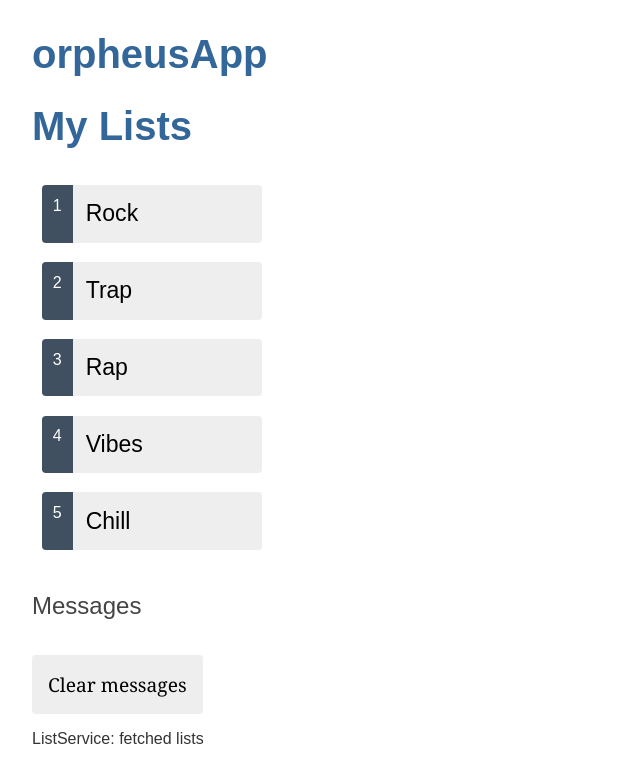
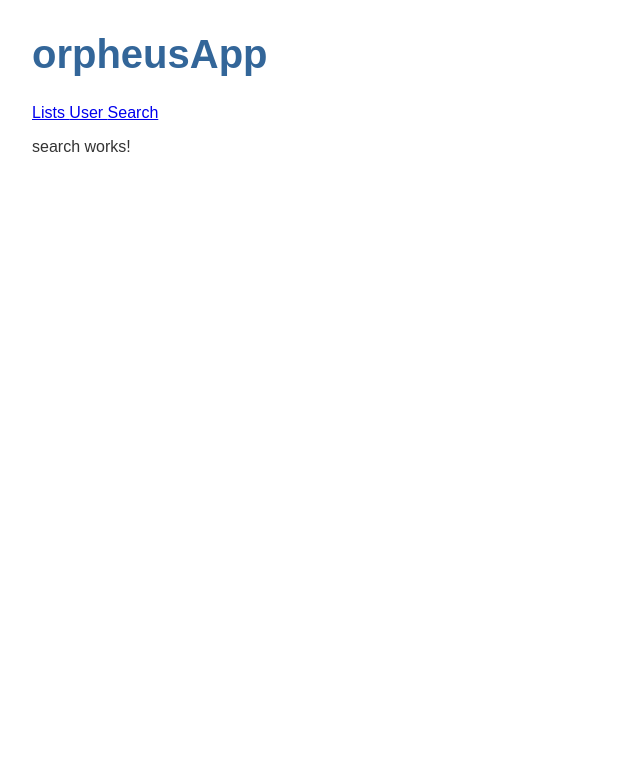
Before and after one commit to zholly15/Saas-Orpheus, an Angular app in the folder orpheusApp/: page /search in a window 1280 px wide. Before the commit this address led to /. Shown: the top 782 px of the page, without its empty margins (0-640 px from the left). Built offline with nearby package versions, Linux system fonts and the light colour scheme.

Commit message:
added routes and components for user, search, and lists

```diff
--- a/orpheusApp/src/app/app-routing.module.ts
+++ b/orpheusApp/src/app/app-routing.module.ts
@@ -1,7 +1,14 @@
 import { NgModule } from '@angular/core';
 import { RouterModule, Routes } from '@angular/router';
+import { ListsComponent } from './lists/lists.component';
+import { UsersComponent } from './users/users.component';
+import { SearchComponent } from './search/search.component';
 
-const routes: Routes = [];
+const routes: Routes = [
+  { path: 'collections', component: ListsComponent },
+  { path: 'user', component: UsersComponent },
+  {path: 'search', component: SearchComponent }
+];
 
 @NgModule({
   imports: [RouterModule.forRoot(routes)],
--- a/orpheusApp/src/app/app.component.html
+++ b/orpheusApp/src/app/app.component.html
@@ -1,3 +1,8 @@
 <h1>{{title}}</h1>
-<app-lists></app-lists>
+<nav>
+        <a routerLink="/collections"> Lists </a>
+        <a routerLink="/user"> User </a>
+        <a routerLink="/search"> Search </a>
+</nav>
+<router-outlet></router-outlet>
 <app-messages></app-messages>
--- a/orpheusApp/src/app/app.module.ts
+++ b/orpheusApp/src/app/app.module.ts
@@ -8,6 +8,7 @@ import { FormsModule } from '@angular/forms';
 import { UsersComponent } from './users/users.component';
 import { ListDetailComponent } from './list-detail/list-detail.component';
 import { MessagesComponent } from './messages/messages.component';
+import { SearchComponent } from './search/search.component';
 
 @NgModule({
   declarations: [
@@ -15,7 +16,8 @@ import { MessagesComponent } from './messages/messages.component';
     ListsComponent,
     UsersComponent,
     ListDetailComponent,
-    MessagesComponent
+    MessagesComponent,
+    SearchComponent
   ],
   imports: [
     BrowserModule,
--- a/orpheusApp/src/app/lists/lists.component.html
+++ b/orpheusApp/src/app/lists/lists.component.html
@@ -9,7 +9,7 @@
 <input id = "ListName" [(ngModel)]="listInfo.name" placeholder="Name">
 -->
 
-<h1>My Lists</h1>
+<h1>My Collections</h1>
 <ul class="lists">
   <li *ngFor="let list of lists">
     <button [class.selected]="list === selectedList" type="button" (click) = "onSelect(list)">
--- /dev/null
+++ b/orpheusApp/src/app/search/search.component.html
@@ -0,0 +1 @@
+<p>search works!</p>
--- /dev/null
+++ b/orpheusApp/src/app/search/search.component.ts
@@ -0,0 +1,15 @@
+import { Component, OnInit } from '@angular/core';
+
+@Component({
+  selector: 'app-search',
+  templateUrl: './search.component.html',
+  styleUrls: ['./search.component.css']
+})
+export class SearchComponent implements OnInit {
+
+  constructor() { }
+
+  ngOnInit(): void {
+  }
+
+}
```
Also changed, not shown: orpheusApp/src/app/search/search.component.css (added), 1 other file (tests, documents, lock files or other folders).
